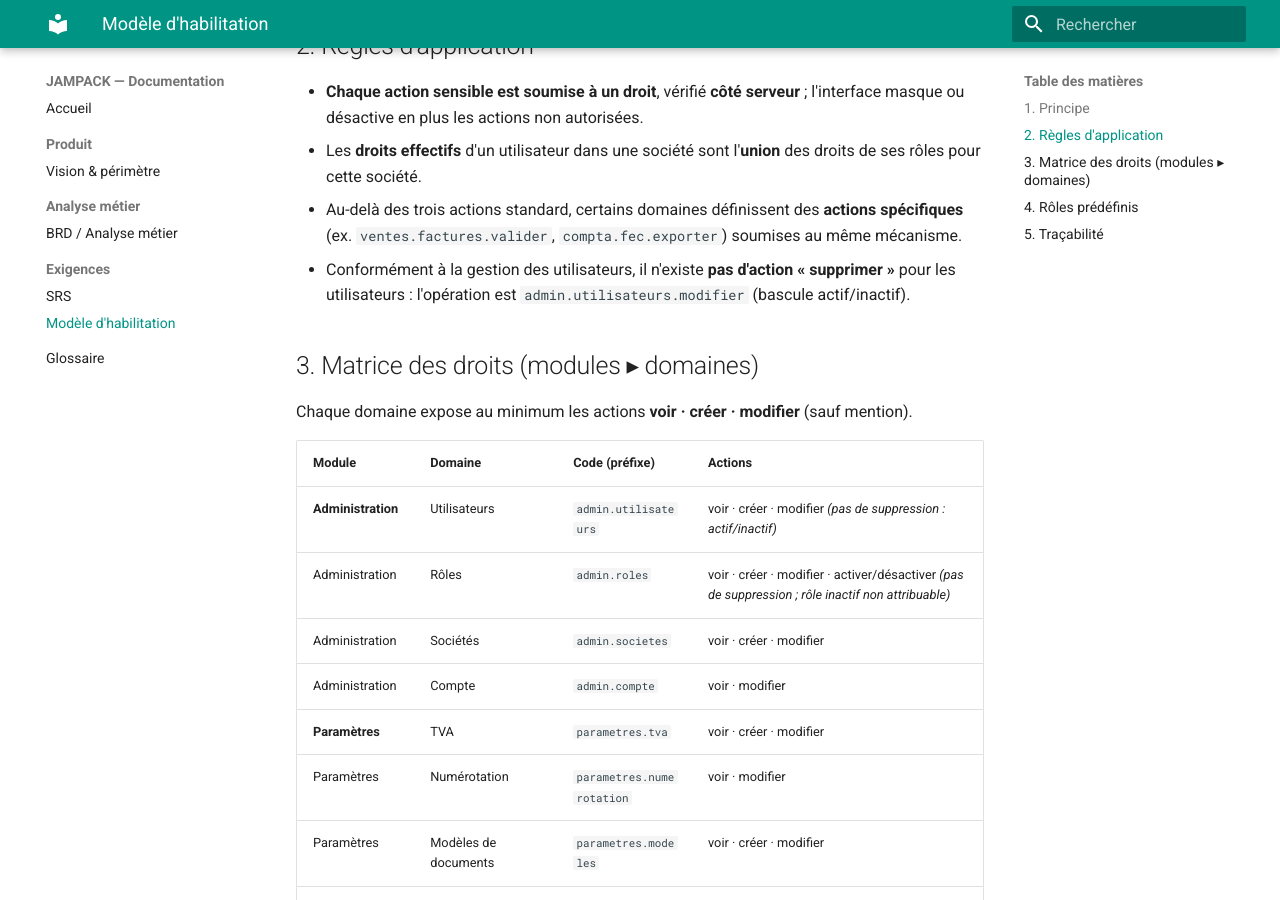
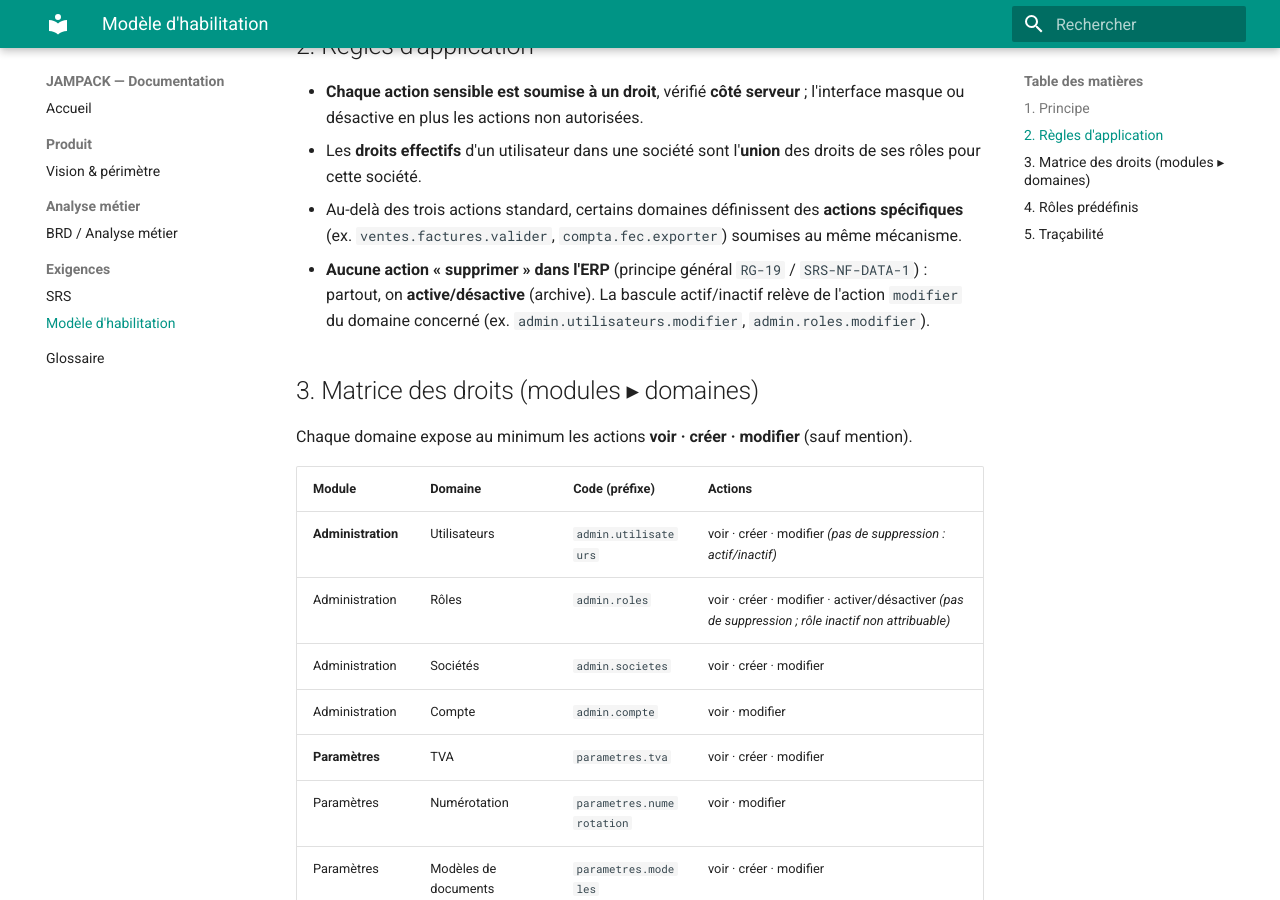
Before and after one commit to chrisx13/jampack-docs, an MkDocs documentation site: the page built from docs/20-exigences/habilitations.md, in a window 1280 px wide and 900 px high, scrolled down 1035 px. Built offline with MkDocs 1.6.1 and Material for MkDocs 9.7.7, drawn with Linux system fonts in a browser that asks for light colours.

Commit message:
docs(lot-1): principe général — aucune suppression physique, tout est actif/inactif (RG-19, SRS-NF-DATA-1)

```diff
--- a/docs/20-exigences/habilitations.md
+++ b/docs/20-exigences/habilitations.md
@@ -26,7 +26,7 @@ Un droit est identifié par le code **`module.domaine.action`** (ex. `ventes.fac
 - **Chaque action sensible est soumise à un droit**, vérifié **côté serveur** ; l'interface masque ou désactive en plus les actions non autorisées.
 - Les **droits effectifs** d'un utilisateur dans une société sont l'**union** des droits de ses rôles pour cette société.
 - Au-delà des trois actions standard, certains domaines définissent des **actions spécifiques** (ex. `ventes.factures.valider`, `compta.fec.exporter`) soumises au même mécanisme.
-- Conformément à la gestion des utilisateurs, il n'existe **pas d'action « supprimer »** pour les utilisateurs : l'opération est `admin.utilisateurs.modifier` (bascule actif/inactif).
+- **Aucune action « supprimer » dans l'ERP** (principe général `RG-19` / `SRS-NF-DATA-1`) : partout, on **active/désactive** (archive). La bascule actif/inactif relève de l'action `modifier` du domaine concerné (ex. `admin.utilisateurs.modifier`, `admin.roles.modifier`).
 
 ## 3. Matrice des droits (modules ▸ domaines)
 
```
Also changed, not shown: docs/10-analyse-metier/brd.md (+1 -0 lines), docs/20-exigences/srs.md (+1 -0 lines), docs/glossaire.md (+1 -0 lines).
